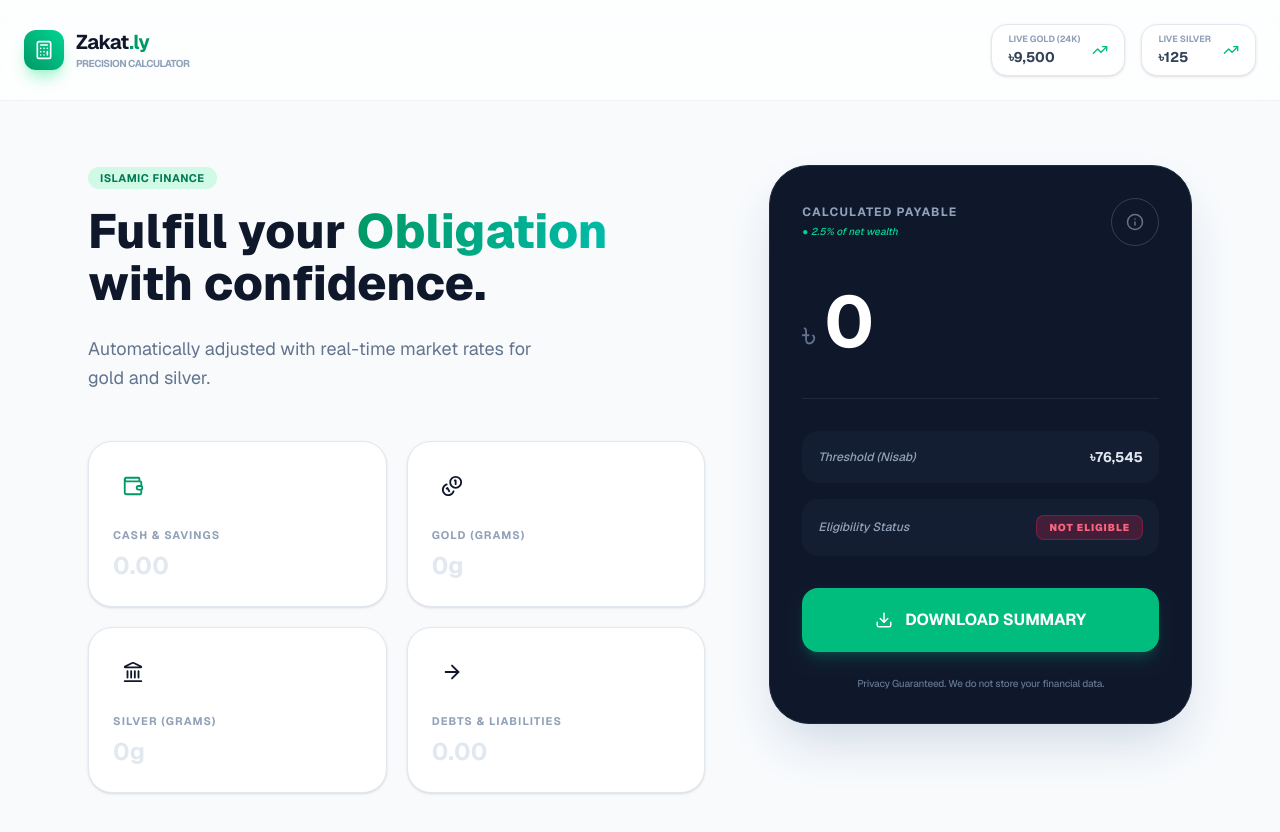
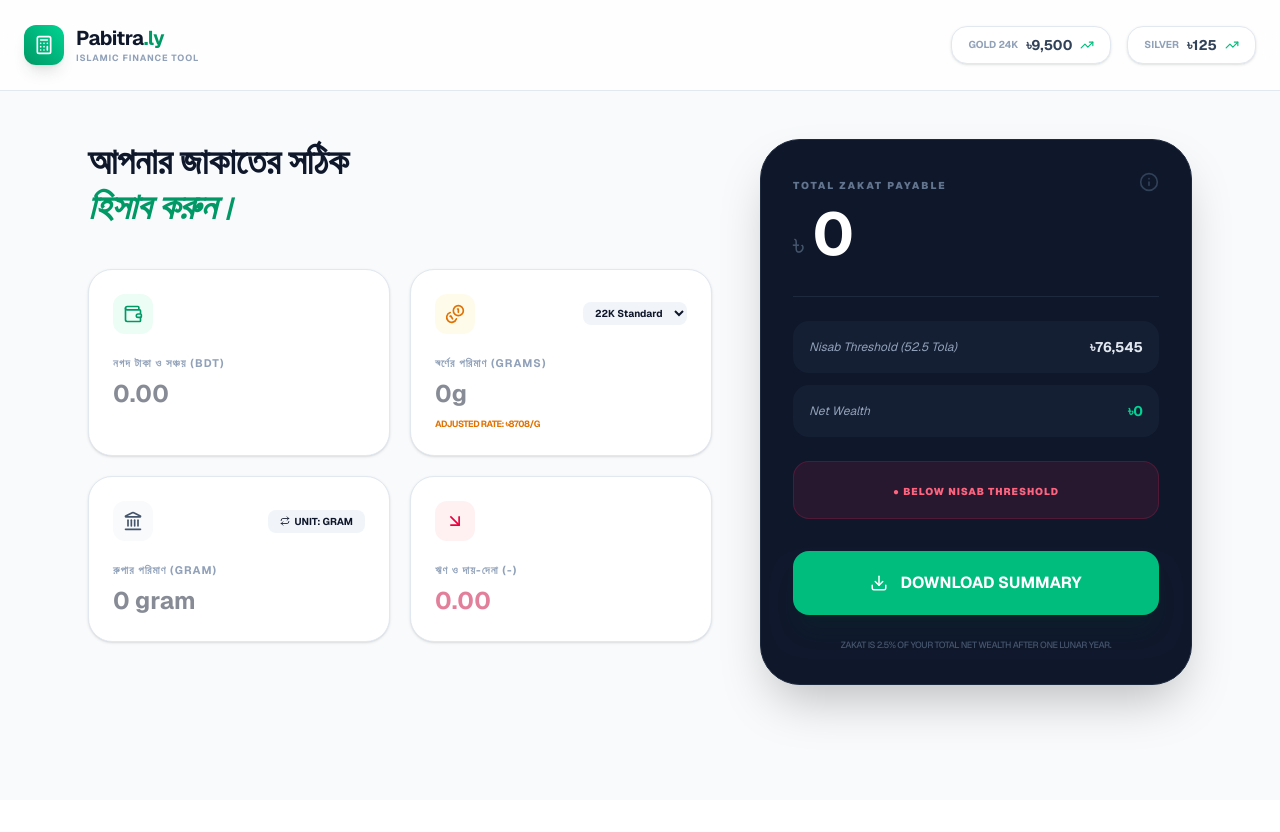
Before and after one commit to mdarrakibislamrifat/zakat-calculator, a Next.js app: page / in a window 1280 px wide. Shown: the top 832 px of the page. After the commit the page ends 800 px from the top, so only its background shows below. Built offline with nearby package versions, Linux system fonts and the light colour scheme; no server answers.

Commit message:
Add gold caret

```diff
--- a/app/page.tsx
+++ b/app/page.tsx
@@ -1,10 +1,11 @@
 "use client";
 import { useState, useEffect } from "react";
-import { Coins, Wallet, Landmark, Info, ArrowRight, Download, Calculator, TrendingUp } from "lucide-react";
+import { Coins, Wallet, Landmark, Info, ArrowRight, Download, Calculator, TrendingUp, ChevronDown, Repeat } from "lucide-react";
 import { motion, AnimatePresence } from "framer-motion";
 import jsPDF from "jspdf";
 
 export default function ZakatCalculator() {
+  // --- States ---
   const [rates, setRates] = useState({ gold: 9500, silver: 125 });
   const [cash, setCash] = useState<number>(0);
   const [goldWeight, setGoldWeight] = useState<number>(0);
@@ -12,6 +13,11 @@ export default function ZakatCalculator() {
   const [debts, setDebts] = useState<number>(0);
   const [isLoading, setIsLoading] = useState(true);
 
+  // Custom Settings (Carat & Units)
+  const [goldCarat, setGoldCarat] = useState<number>(22);
+  const [silverUnit, setSilverUnit] = useState<"gram" | "vori">("gram");
+
+  // --- Real-time Price Fetching ---
   useEffect(() => {
     const fetchLivePrices = async () => {
       try {
@@ -35,158 +41,174 @@ export default function ZakatCalculator() {
     fetchLivePrices();
   }, []);
 
-  const totalAssets = cash + (goldWeight * rates.gold) + (silverWeight * rates.silver);
+  // --- Calculations ---
+  // ১ ভরি = ১১.৬৬ গ্রাম
+  const VORI_TO_GRAM = 11.66;
+
+  // Gold Adjustment
+  const adjustedGoldPrice = (rates.gold / 24) * goldCarat;
+  const totalGoldValue = goldWeight * adjustedGoldPrice;
+
+  // Silver Adjustment
+  const actualSilverWeightGrams = silverUnit === "vori" ? silverWeight * VORI_TO_GRAM : silverWeight;
+  const totalSilverValue = actualSilverWeightGrams * rates.silver;
+
+  const totalAssets = cash + totalGoldValue + totalSilverValue;
   const netWealth = totalAssets - debts;
+
+  // Nisab based on 52.5 Tola (612.36g) Silver
   const nisabThreshold = rates.silver * 612.36;
   const isZakatEligible = netWealth >= nisabThreshold;
   const zakatAmount = isZakatEligible ? netWealth * 0.025 : 0;
 
+  // --- PDF Export ---
   const handleDownload = () => {
     const doc = new jsPDF();
     doc.setFontSize(22);
-    doc.text("Zakat Summary - ZAKAT.LY", 20, 20);
+    doc.text("Pabitra - Zakat Summary", 20, 20);
+    doc.setFontSize(12);
+    doc.text(`Date: ${new Date().toLocaleDateString()}`, 20, 30);
+    doc.line(20, 35, 190, 35);
+
+    doc.text(`Cash & Savings: BDT ${cash.toLocaleString()}`, 20, 50);
+    doc.text(`Gold: ${goldWeight}g (${goldCarat}K) - Value: BDT ${totalGoldValue.toFixed(0)}`, 20, 60);
+    doc.text(`Silver: ${silverWeight}${silverUnit} - Value: BDT ${totalSilverValue.toFixed(0)}`, 20, 70);
+    doc.text(`Total Liabilities: BDT ${debts.toLocaleString()}`, 20, 80);
+
     doc.setFontSize(14);
-    doc.text(`Date: ${new Date().toLocaleDateString()}`, 20, 35);
-    doc.text(`Cash & Savings: BDT ${cash}`, 20, 55);
-    doc.text(`Gold (Grams): ${goldWeight}g`, 20, 65);
-    doc.text(`Silver (Grams): ${silverWeight}g`, 20, 75);
-    doc.text(`Debts: BDT ${debts}`, 20, 85);
     doc.setTextColor(16, 78, 59);
-    doc.text(`Total Zakat Payable: BDT ${zakatAmount.toFixed(2)}`, 20, 105);
-    doc.save("Zakat_Summary.pdf");
+    doc.text(`Net Wealth: BDT ${netWealth.toLocaleString()}`, 20, 100);
+    doc.text(`Total Zakat Payable (2.5%): BDT ${zakatAmount.toLocaleString()}`, 20, 110);
+
+    doc.save("Pabitra_Zakat_Summary.pdf");
   };
 
   return (
     <div className="min-h-screen bg-[#F8FAFC] font-sans text-slate-900 pb-20 selection:bg-emerald-100">
 
-      {/* --- Enhanced Navbar --- */}
-      <nav className="max-w-7xl mx-auto p-4 md:p-6 flex justify-between items-center bg-white/70 backdrop-blur-xl sticky top-0 z-50 border-b border-slate-200/50">
+      {/* Navbar */}
+      <nav className="max-w-7xl mx-auto p-4 md:p-6 flex justify-between items-center bg-white/80 backdrop-blur-xl sticky top-0 z-50 border-b border-slate-200">
         <div className="flex items-center gap-3">
-          <div className="w-10 h-10 bg-gradient-to-tr from-emerald-600 to-emerald-400 rounded-xl shadow-lg shadow-emerald-200 flex items-center justify-center">
-            <Calculator className="text-white" size={20} />
+          <div className="w-10 h-10 bg-gradient-to-tr from-emerald-600 to-emerald-400 rounded-xl shadow-lg flex items-center justify-center text-white">
+            <Calculator size={20} />
           </div>
           <div>
-            <h1 className="text-xl font-bold tracking-tight text-slate-900">Zakat<span className="text-emerald-600">.ly</span></h1>
-            <p className="text-[10px] text-slate-400 font-bold uppercase tracking-tighter">Precision Calculator</p>
+            <h1 className="text-xl font-bold tracking-tight">Pabitra<span className="text-emerald-600">.ly</span></h1>
+            <p className="text-[9px] font-bold text-slate-400 uppercase tracking-widest">Islamic Finance Tool</p>
           </div>
         </div>
 
         <div className="hidden md:flex gap-4">
-            <div className="bg-white border border-slate-200 px-4 py-2 rounded-2xl flex items-center gap-3 shadow-sm">
-                <div className="flex flex-col">
-                    <span className="text-[9px] uppercase font-bold text-slate-400">Live Gold (24K)</span>
+            <div className="bg-white border border-slate-200 px-4 py-2 rounded-2xl flex items-center gap-2 shadow-sm">
+                <span className="text-[10px] font-bold text-slate-400">GOLD 24K</span>
                 <span className="text-sm font-bold text-slate-700">৳{rates.gold.toLocaleString()}</span>
+                <TrendingUp size={14} className="text-emerald-500" />
             </div>
-                <TrendingUp size={16} className="text-emerald-500" />
-            </div>
-            <div className="bg-white border border-slate-200 px-4 py-2 rounded-2xl flex items-center gap-3 shadow-sm">
-                <div className="flex flex-col">
-                    <span className="text-[9px] uppercase font-bold text-slate-400">Live Silver</span>
+            <div className="bg-white border border-slate-200 px-4 py-2 rounded-2xl flex items-center gap-2 shadow-sm">
+                <span className="text-[10px] font-bold text-slate-400">SILVER</span>
                 <span className="text-sm font-bold text-slate-700">৳{rates.silver.toLocaleString()}</span>
-                </div>
-                <TrendingUp size={16} className="text-emerald-500" />
+                <TrendingUp size={14} className="text-emerald-500" />
             </div>
         </div>
       </nav>
 
-      <main className="max-w-6xl mx-auto px-6 mt-16 grid lg:grid-cols-12 gap-16">
+      <main className="max-w-6xl mx-auto px-6 mt-12 grid lg:grid-cols-12 gap-12">
 
-        {/* --- Left Side: Inputs --- */}
+        {/* Left Side: Inputs */}
         <div className="lg:col-span-7">
-          <header className="mb-12">
-            <motion.div initial={{ opacity: 0, y: 10 }} animate={{ opacity: 1, y: 0 }}>
-                <span className="bg-emerald-100 text-emerald-700 text-[11px] font-bold px-3 py-1 rounded-full uppercase tracking-wider">Islamic Finance</span>
-                <h2 className="text-5xl font-extrabold text-slate-900 mt-4 leading-[1.1]">
-                  Fulfill your <span className="text-transparent bg-clip-text bg-gradient-to-r from-emerald-600 to-teal-500">Obligation</span> with confidence.
-                </h2>
-                <p className="text-slate-500 mt-6 text-lg max-w-md leading-relaxed">
-                  Automatically adjusted with real-time market rates for gold and silver.
-                </p>
-            </motion.div>
+          <header className="mb-10">
+            <motion.h2 initial={{ opacity: 0 }} animate={{ opacity: 1 }} className="text-4xl font-extrabold text-slate-900 leading-tight">
+              আপনার জাকাতের সঠিক <br/><span className="text-emerald-600 italic">হিসাব করুন।</span>
+            </motion.h2>
           </header>
 
           <div className="grid sm:grid-cols-2 gap-5">
-            {[
-              { label: "Cash & Savings", icon: <Wallet size={22}/>, setter: setCash, color: "emerald", placeholder: "0.00" },
-              { label: "Gold (Grams)", icon: <Coins size={22}/>, setter: setGoldWeight, color: "amber", placeholder: "0g" },
-              { label: "Silver (Grams)", icon: <Landmark size={22}/>, setter: setSilverWeight, color: "slate", placeholder: "0g" },
-              { label: "Debts & Liabilities", icon: <ArrowRight size={22}/>, setter: setDebts, color: "rose", placeholder: "0.00" },
-            ].map((item, idx) => (
-              <div key={idx} className="bg-white p-6 rounded-[1.5rem] border border-slate-200 shadow-sm transition-all focus-within:ring-2 focus-within:ring-emerald-500/20 focus-within:border-emerald-500">
-                <div className={`bg-${item.color}-50 text-${item.color}-600 w-10 h-10 rounded-xl flex items-center justify-center mb-4`}>
-                  {item.icon}
+            {/* Cash */}
+            <div className="bg-white p-6 rounded-3xl border border-slate-200 shadow-sm focus-within:ring-2 ring-emerald-500/20 transition-all">
+              <div className="bg-emerald-50 text-emerald-600 w-10 h-10 rounded-xl flex items-center justify-center mb-4"><Wallet size={20}/></div>
+              <label className="text-[11px] font-bold text-slate-400 uppercase tracking-widest">নগদ টাকা ও সঞ্চয় (BDT)</label>
+              <input type="number" onChange={(e) => setCash(Math.max(0, Number(e.target.value)))} className="w-full text-2xl font-bold outline-none mt-1" placeholder="0.00" />
             </div>
-                <label className="text-[11px] font-bold text-slate-400 uppercase tracking-widest">{item.label}</label>
-                <input
-                  type="number"
-                  onChange={(e) => item.setter(Math.max(0, Number(e.target.value)))}
-                  className="w-full text-2xl font-bold outline-none mt-1 bg-transparent placeholder:text-slate-200 text-slate-700"
-                  placeholder={item.placeholder}
-                />
+
+            {/* Gold */}
+            <div className="bg-white p-6 rounded-3xl border border-slate-200 shadow-sm focus-within:ring-2 ring-amber-500/20 transition-all">
+              <div className="flex justify-between items-center mb-4">
+                <div className="bg-amber-50 text-amber-600 w-10 h-10 rounded-xl flex items-center justify-center"><Coins size={20}/></div>
+                <select value={goldCarat} onChange={(e) => setGoldCarat(Number(e.target.value))} className="bg-slate-100 text-[10px] font-bold px-2 py-1 rounded-lg outline-none cursor-pointer">
+                  <option value={24}>24K Pure</option>
+                  <option value={22}>22K Standard</option>
+                  <option value={21}>21K Jewelry</option>
+                  <option value={18}>18K</option>
+                </select>
               </div>
-            ))}
+              <label className="text-[11px] font-bold text-slate-400 uppercase tracking-widest">স্বর্ণের পরিমাণ (Grams)</label>
+              <input type="number" onChange={(e) => setGoldWeight(Math.max(0, Number(e.target.value)))} className="w-full text-2xl font-bold outline-none mt-1" placeholder="0g" />
+              <p className="text-[9px] text-amber-600 font-bold mt-2 uppercase tracking-tighter">Adjusted Rate: ৳{adjustedGoldPrice.toFixed(0)}/g</p>
+            </div>
+
+            {/* Silver */}
+            <div className="bg-white p-6 rounded-3xl border border-slate-200 shadow-sm focus-within:ring-2 ring-slate-500/20 transition-all">
+              <div className="flex justify-between items-center mb-4">
+                <div className="bg-slate-50 text-slate-600 w-10 h-10 rounded-xl flex items-center justify-center"><Landmark size={20}/></div>
+                <button
+                  onClick={() => setSilverUnit(silverUnit === "gram" ? "vori" : "gram")}
+                  className="bg-slate-100 text-[10px] font-bold px-3 py-1 rounded-lg flex items-center gap-1 hover:bg-slate-200 transition-colors"
+                >
+                  <Repeat size={10} /> UNIT: {silverUnit.toUpperCase()}
+                </button>
+              </div>
+              <label className="text-[11px] font-bold text-slate-400 uppercase tracking-widest">রুপার পরিমাণ ({silverUnit})</label>
+              <input type="number" onChange={(e) => setSilverWeight(Math.max(0, Number(e.target.value)))} className="w-full text-2xl font-bold outline-none mt-1" placeholder={`0 ${silverUnit}`} />
+            </div>
+
+            {/* Debts */}
+            <div className="bg-white p-6 rounded-3xl border border-slate-200 shadow-sm focus-within:ring-2 ring-rose-500/20 transition-all">
+              <div className="bg-rose-50 text-rose-600 w-10 h-10 rounded-xl flex items-center justify-center mb-4"><ArrowRight size={20} className="rotate-45"/></div>
+              <label className="text-[11px] font-bold text-slate-400 uppercase tracking-widest text-rose-400">ঋণ ও দায়-দেনা (-)</label>
+              <input type="number" onChange={(e) => setDebts(Math.max(0, Number(e.target.value)))} className="w-full text-2xl font-bold outline-none mt-1 text-rose-700" placeholder="0.00" />
+            </div>
           </div>
         </div>
 
-        {/* --- Right Side: Dashboard Summary --- */}
+        {/* Right Side: Summary Card */}
         <div className="lg:col-span-5">
-          <motion.div
-            initial={{ opacity: 0, y: 20 }}
-            animate={{ opacity: 1, y: 0 }}
-            className="bg-slate-900 text-white p-8 rounded-[2.5rem] shadow-2xl shadow-slate-300 sticky top-28 border border-slate-800"
-          >
-            <div className="flex justify-between items-center mb-10">
-               <div className="flex flex-col">
-                  <span className="text-slate-400 text-xs font-bold uppercase tracking-widest">Calculated Payable</span>
-                  <p className="text-emerald-400 text-[10px] font-medium mt-1 italic">● 2.5% of net wealth</p>
-               </div>
-               <div className="h-12 w-12 rounded-full border border-slate-700 flex items-center justify-center">
-                  <Info size={18} className="text-slate-500" />
-               </div>
-            </div>
-
-            <div className="mb-10">
-              <div className="flex items-baseline gap-2">
-                <span className="text-4xl font-light text-slate-500">৳</span>
-                <motion.span
-                  key={zakatAmount}
-                  initial={{ opacity: 0 }} animate={{ opacity: 1 }}
-                  className="text-7xl font-bold tracking-tight"
-                >
+          <motion.div initial={{ scale: 0.95, opacity: 0 }} animate={{ scale: 1, opacity: 1 }} className="bg-slate-900 text-white p-8 rounded-[2.5rem] shadow-2xl sticky top-28 border border-slate-800">
+            <div className="flex justify-between items-start mb-8">
+               <div>
+                  <span className="text-slate-500 text-[10px] font-black uppercase tracking-[0.2em]">Total Zakat Payable</span>
+                  <div className="flex items-baseline gap-2 mt-2">
+                    <span className="text-3xl font-light text-slate-600">৳</span>
+                    <motion.span key={zakatAmount} initial={{ y: 10, opacity: 0 }} animate={{ y: 0, opacity: 1 }} className="text-6xl font-bold tracking-tighter">
                       {zakatAmount.toLocaleString('en-IN', { maximumFractionDigits: 0 })}
                     </motion.span>
                   </div>
                </div>
+               <Info size={20} className="text-slate-700" />
+            </div>
 
-            <div className="space-y-4 pt-8 border-t border-slate-800">
-               <div className="flex justify-between items-center p-4 bg-slate-800/40 rounded-2xl">
-                  <span className="text-slate-400 text-sm italic font-medium text-xs">Threshold (Nisab)</span>
+            <div className="space-y-3 pt-6 border-t border-slate-800">
+               <div className="flex justify-between items-center bg-slate-800/50 p-4 rounded-2xl">
+                  <span className="text-slate-400 text-xs italic">Nisab Threshold (52.5 Tola)</span>
                   <span className="font-bold text-slate-200 text-sm">৳{nisabThreshold.toLocaleString()}</span>
                </div>
-
-               <div className="flex justify-between items-center p-4 bg-slate-800/40 rounded-2xl">
-                  <span className="text-slate-400 text-sm italic font-medium text-xs">Eligibility Status</span>
-                  <AnimatePresence mode="wait">
-                    <motion.span
-                      key={isZakatEligible ? "e" : "ne"}
-                      initial={{ opacity: 0, scale: 0.9 }} animate={{ opacity: 1, scale: 1 }}
-                      className={`px-3 py-1 rounded-lg text-[10px] font-black uppercase tracking-widest ${isZakatEligible ? 'bg-emerald-500/20 text-emerald-400 border border-emerald-500/30' : 'bg-rose-500/20 text-rose-400 border border-rose-500/30'}`}
-                    >
-                      {isZakatEligible ? "Eligible" : "Not Eligible"}
-                    </motion.span>
-                  </AnimatePresence>
+               <div className="flex justify-between items-center bg-slate-800/50 p-4 rounded-2xl">
+                  <span className="text-slate-400 text-xs italic">Net Wealth</span>
+                  <span className="font-bold text-emerald-400 text-sm">৳{netWealth.toLocaleString()}</span>
                </div>
             </div>
 
-            <button
-                onClick={handleDownload}
-                className="w-full mt-8 bg-emerald-500 hover:bg-emerald-400 active:scale-[0.98] text-white font-bold py-5 rounded-2xl transition-all flex items-center justify-center gap-3 shadow-lg shadow-emerald-500/20"
-            >
+            <div className={`mt-6 p-4 rounded-2xl text-center border ${isZakatEligible ? 'bg-emerald-500/10 border-emerald-500/20 text-emerald-400' : 'bg-rose-500/10 border-rose-500/20 text-rose-400'}`}>
+               <span className="text-[10px] font-black uppercase tracking-widest">
+                {isZakatEligible ? "● You are eligible for Zakat" : "● Below Nisab Threshold"}
+               </span>
+            </div>
+
+            <button onClick={handleDownload} className="w-full mt-8 bg-emerald-500 hover:bg-emerald-400 text-white font-bold py-5 rounded-2xl transition-all flex items-center justify-center gap-3 shadow-xl shadow-emerald-950/20 active:scale-95">
               <Download size={18} /> DOWNLOAD SUMMARY
             </button>
 
-            <p className="text-[10px] text-center mt-6 text-slate-500 font-medium tracking-tight">
-                Privacy Guaranteed. We do not store your financial data.
+            <p className="text-[9px] text-center mt-6 text-slate-600 font-medium uppercase tracking-tighter">
+              Zakat is 2.5% of your total net wealth after one lunar year.
             </p>
           </motion.div>
         </div>
```
Lines whose indentation alone changed are shown as unchanged.
